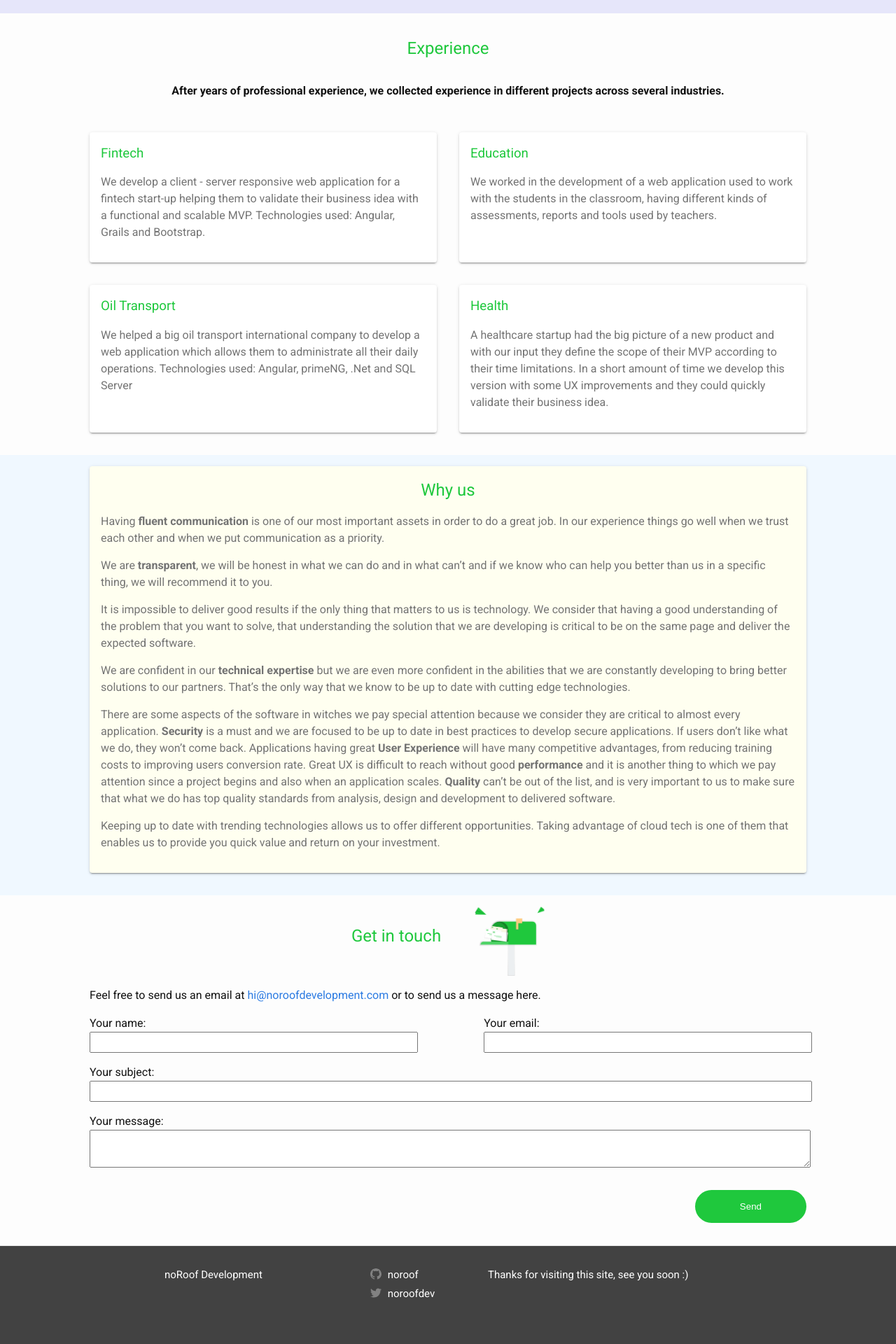
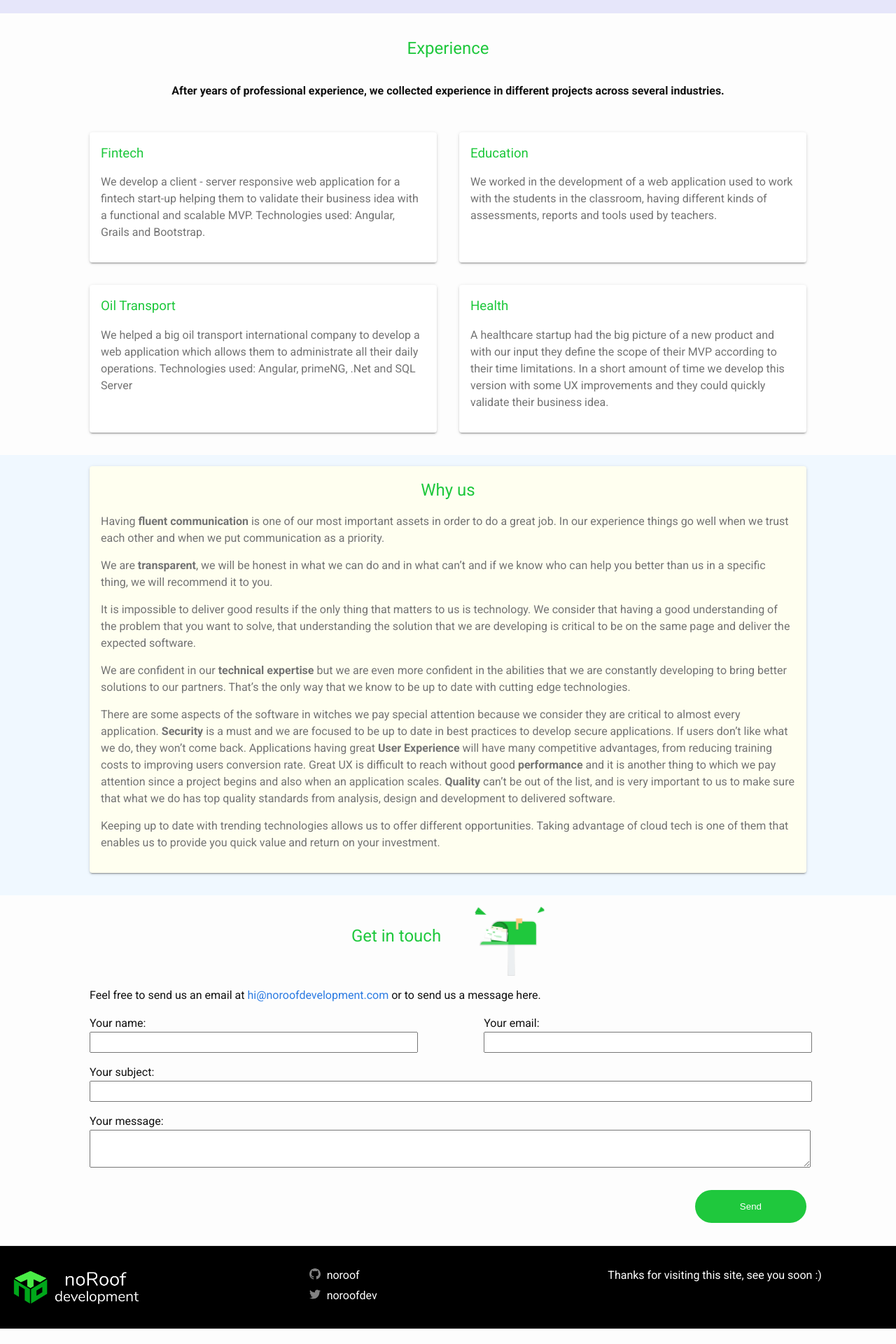
Before and after one commit to noRoof/noroof.github.io, a Jekyll site: the page built from index.html, in a window 1280 px wide. Shown: the part 2076-3996 px from the top of the page at 70% size. Built offline with Jekyll 4.4.1, drawn with Linux system fonts in a browser that asks for light colours; after the commit the page ends 3974 px from its top, so only the background shows below that.

Commit message:
footer improvements added

```diff
--- a/_includes/footer.html
+++ b/_includes/footer.html
@@ -1,34 +1,14 @@
 <footer class="site-footer h-card">
   <data class="u-url" href="{{ "/" | relative_url }}"></data>
-
-  <div class="wrapper">
-
-    <div class="footer-col-wrapper">
-      <div class="footer-col footer-col-1">
-        <ul class="contact-list">
-         <li class="p-name">
-            {%- if site.author -%}
-              {{ site.author | escape }}
-            {%- else -%}
-              {{ site.title | escape }}
-            {%- endif -%}
-            </li>
-          <!--   {%- if site.email -%}
-            <li><a class="u-email" href="mailto:{{ site.email }}">{{ site.email }}</a></li>
-            {%- endif -%}-->
-        </ul>
-      </div>
-
-      <div class="footer-col footer-col-2">
-        {%- include social.html -%}
-      </div>
-
-     <div class="footer-col footer-col-3">
-    <!--      <p>{{- site.description | escape -}}</p>-->
-        <p>Thanks for visiting this site, see you soon :)</p>
-      </div>
-    </div>
-
+  <div class="footer-col">
+    <img src="{{ "/assets/img/whitefulllogo.png" | relative_url }}" alt="noRoof development">
   </div>
 
+  <div class="footer-col">
+    {%- include social.html -%}
+  </div>
+
+  <div class="footer-col">
+    <p>Thanks for visiting this site, see you soon :)</p>
+  </div>
 </footer>
--- a/_sass/noroof/_base.scss
+++ b/_sass/noroof/_base.scss
@@ -51,7 +51,7 @@ main {
 
 footer {
   min-height: 50px;
-  background-color: #424242;
+  background-color: black;
   color: white;
   a {
     color: white;
--- a/_sass/noroof/_layout.scss
+++ b/_sass/noroof/_layout.scss
@@ -1,58 +1,6 @@
 /**
  * Site header
  */
-header.site-header {
-  // border-top: 5px solid $grey-color-dark;
-  border-bottom: 1px solid var(--color-header);
-  min-height: 4rem;
-  // Positioning context for the mobile navigation icon
-  position: fixed;
-  width: 100%;
-  background-color: var(--color-header);
-  z-index: 1;
-
-  .wrapper {
-    display: flex;
-
-    // justify-content: space-around;
-    .profile {
-      flex: 1;
-      display: flex;
-
-      .avatar {
-        display: flex;
-        flex-direction: column;
-        justify-content: center;
-        margin-right: 0.5rem;
-
-        img {
-          border-radius: 50%;
-          max-width: 3rem;
-        }
-      }
-
-      .heading {
-        display: flex;
-        flex-direction: column;
-        justify-content: center;
-
-        h1 {
-          font-size: 24px;
-          margin-bottom: 0;
-          line-height: 1;
-        }
-
-        h2 {
-          font-size: 20px;
-          margin-bottom: 0;
-          line-height: 1;
-          margin-top: 0.1rem;
-        }
-      }
-    }
-  }
-}
-
 header.home-header {
   min-height: 100vh;
   display: flex;
@@ -157,6 +105,10 @@ section {
     color: #737373;
     border-radius: 4px;
     position: relative;
+
+    &:hover {
+      transform: translateY(-3px);
+    }
   }
 
   &#process {
@@ -298,6 +250,20 @@ form {
       color: white;
       border: 0;
       cursor: pointer;
+
+      &:visited {
+        transition: all 0.2s;
+      }
+
+      &:hover {
+        transform: translateY(-3px);
+        box-shadow: 0 10px 20px rgba(0, 0, 0, 0.2);
+      }
+
+      &:active {
+        transform: translateY(-1px);
+        box-shadow: 0 5px 10px rgba(0, 0, 0, 0.2);
+      }
     }
   }
 }
@@ -401,6 +367,12 @@ form {
 .site-footer {
   border-top: 1px solid $grey-color-light;
   padding: $spacing-unit 0;
+  display: flex;
+  justify-content: space-between;
+
+  img {
+    height: 58px;
+  }
 }
 
 .footer-heading {
@@ -414,45 +386,13 @@ form {
   margin-left: 0;
 }
 
-.footer-col-wrapper {
-  @include relative-font-size(0.9375);
-  //max-width: 980px;
-  margin-left: auto;
-  margin-right: auto;
-}
+.footer-col {
+  flex: 1;
+  float: left;
+  padding-left: $spacing-unit / 2;
 
-.footer-col {
-  float: left;
-  margin-bottom: $spacing-unit / 2;
-  padding-left: $spacing-unit / 2;
-}
-
-.footer-col-1 {
-  width: -webkit-calc(35% - (#{$spacing-unit} / 2));
-  width: calc(35% - (#{$spacing-unit} / 2));
-}
-
-.footer-col-2 {
-  width: -webkit-calc(20% - (#{$spacing-unit} / 2));
-  width: calc(20% - (#{$spacing-unit} / 2));
-}
-
-.footer-col-3 {
-  width: -webkit-calc(45% - (#{$spacing-unit} / 2));
-  width: calc(45% - (#{$spacing-unit} / 2));
-}
-
-@include media-query($on-laptop) {
-
-  .footer-col-1,
-  .footer-col-2 {
-    width: -webkit-calc(50% - (#{$spacing-unit} / 2));
-    width: calc(50% - (#{$spacing-unit} / 2));
-  }
-
-  .footer-col-3 {
-    width: -webkit-calc(100% - (#{$spacing-unit} / 2));
-    width: calc(100% - (#{$spacing-unit} / 2));
+  ul {
+    margin-block-end: unset;
   }
 }
 
```
Also changed, not shown: assets/img/whitefulllogo.png (added).
